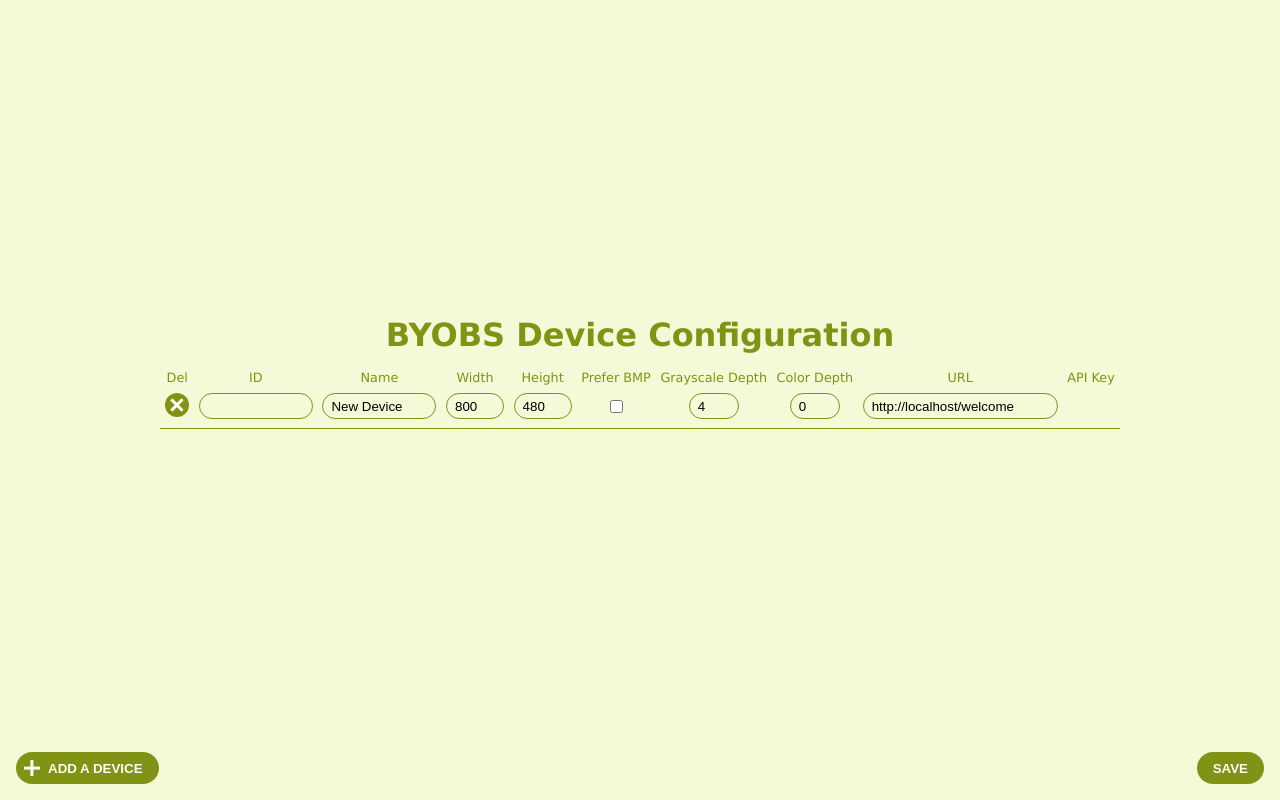
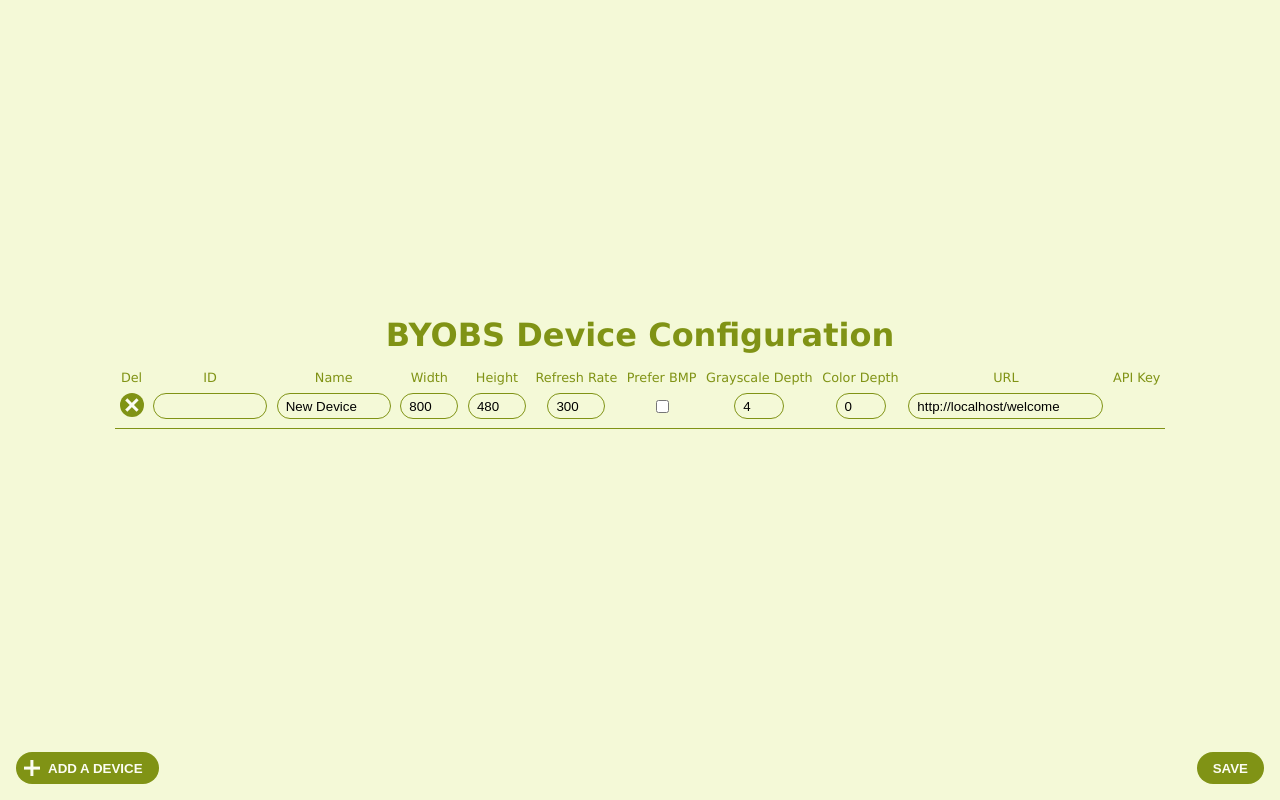
Before and after one commit to Rosefae/BYOBS, a website: page config-page/index.html in a window 1280 px wide. Both pictures are taken after a click on the button "ADD A DEVICE". Drawn offline with Linux system fonts and the light colour scheme; no server answers.

Commit message:
add refresh interval

```diff
--- a/config-page/index.html
+++ b/config-page/index.html
@@ -19,6 +19,7 @@
                         <th id="table-heading-name">Name</th>
                         <th id="table-heading-width">Width</th>
                         <th id="table-heading-height">Height</th>
+                        <th id="table-heading-refresh">Refresh Rate</th>
                         <th id="table-heading-preferbmp">Prefer BMP</th>
                         <th id="table-heading-grayscale">Grayscale Depth</th>
                         <th id="table-heading-color">Color Depth</th>
--- a/config-page/script.js
+++ b/config-page/script.js
@@ -75,6 +75,12 @@ function addDeviceRow(id, device) {
         device.height,
         "table-heading-height",
         { min: 1, step: 1 }
+    );
+    addNewInputCell("number",
+        "refresh-" + deviceCounter,
+        device.refresh_interval,
+        "table-heading-refresh",
+        { min: 60, step: 1 }
     );
     addNewInputCell("checkbox",
         "preferbmp-" + deviceCounter,
@@ -154,6 +160,7 @@ function addNewDevice() {
         name: "New Device",
         width: 800,
         height: 480,
+        refresh_interval: 300,
         prefer_bmp: false,
         grayscale_depth: 4,
         color_depth: 0,
@@ -206,6 +213,7 @@ async function formSubmit() {
         device["name"] = getFieldValue(row, "name");
         device["width"] = getFieldValue(row, "width");
         device["height"] = getFieldValue(row, "height");
+        device["refresh_interval"] = getFieldValue(row, "refresh");
         device["prefer_bmp"] = getFieldValue(row, "preferbmp");
         device["grayscale_depth"] = getFieldValue(row, "grayscale");
         device["color_depth"] = getFieldValue(row, "color");
--- a/config-page/style.css
+++ b/config-page/style.css
@@ -178,7 +178,8 @@ input{
     }
 
     &[name^="width-"],
-    &[name^="height-"] {
+    &[name^="height-"],
+    &[name^="refresh-"] {
         width: 2.5rem;
     }
 
--- a/devices.js
+++ b/devices.js
@@ -9,6 +9,7 @@ const DEVICE_DEFAULTS = {
     name: "New Device",
     width: 800,
     height: 480,
+    refresh_interval: 300,
     prefer_bmp: false,
     grayscale_depth: 4,
     color_depth: 0,
--- a/server.js
+++ b/server.js
@@ -31,7 +31,8 @@ function startServer() {
             if (renderedFilename) {
                 res.json({
                     filename: renderedFilename,
-                    image_url: `${constants.RENDERS_ABS_URL}/${device.api_key}/${renderedFilename}`
+                    image_url: `${constants.RENDERS_ABS_URL}/${device.api_key}/${renderedFilename}`,
+                    refresh_interval: device.refresh_interval
                 });
                 return;
             }
```
